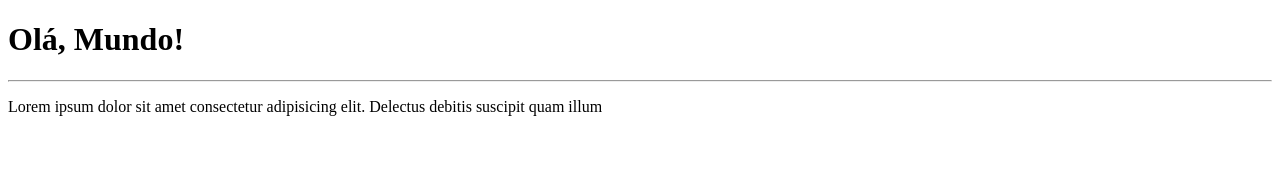
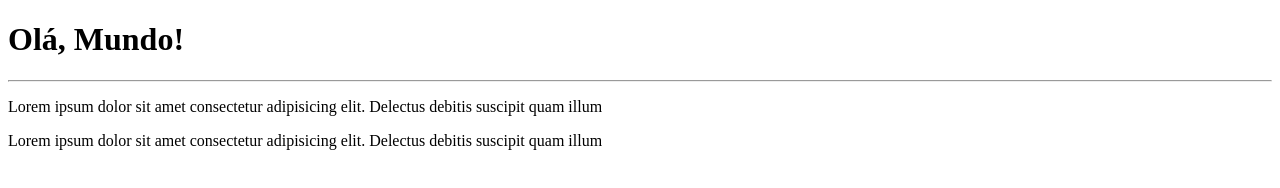
Before and after one commit to JanainaStevanatto/Ola-Mundo, a plain HTML site: page site-exemplo/index.html in a window 1280 px wide. Drawn offline with Linux system fonts and the light colour scheme.

Commit message:
adicionei um paragrafo

```diff
--- a/site-exemplo/index.html
+++ b/site-exemplo/index.html
@@ -11,5 +11,6 @@
     <hr>
 
     <p>Lorem ipsum dolor sit amet consectetur adipisicing elit. Delectus debitis suscipit quam illum </p>
+    <p>Lorem ipsum dolor sit amet consectetur adipisicing elit. Delectus debitis suscipit quam illum </p>
 </body>
 </html>
```
